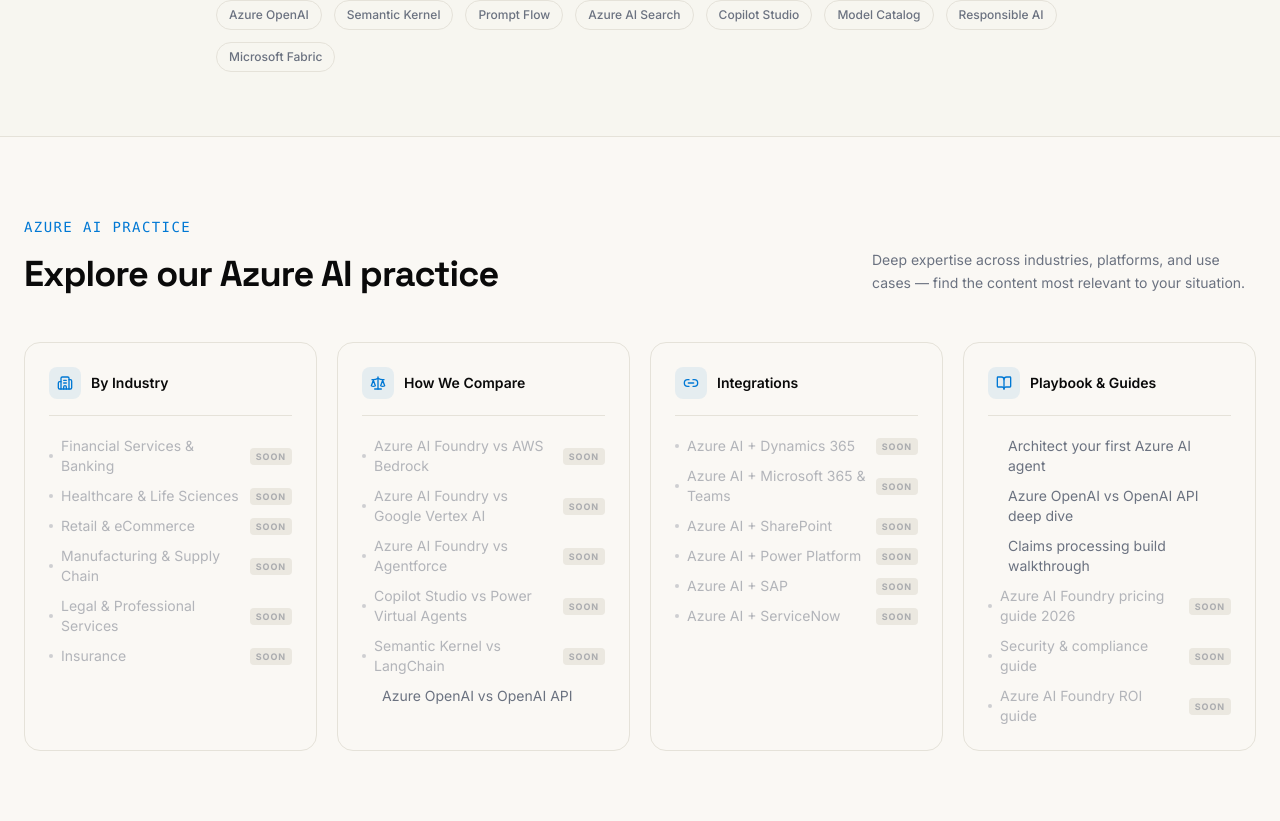
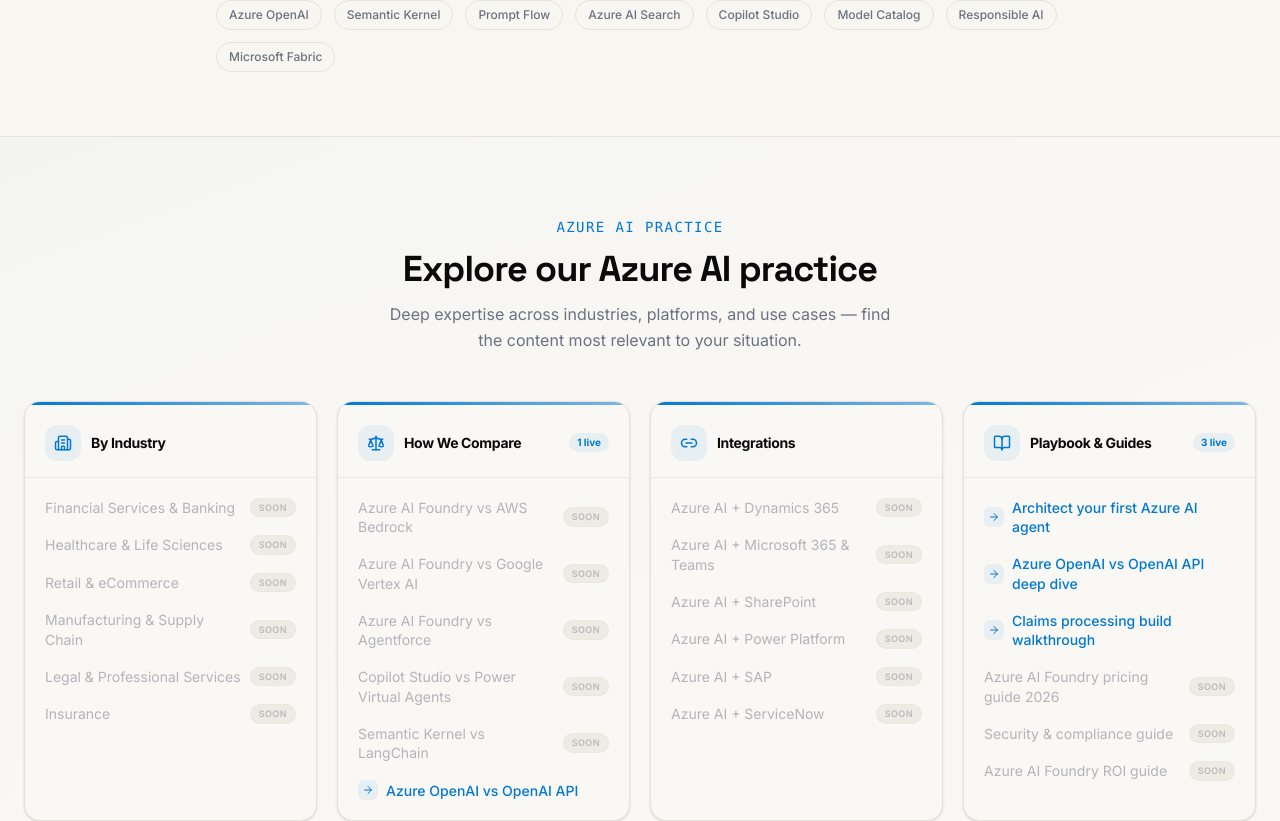
Before and after one commit to daviskovil/Kovil-AI-V2-Website, a Next.js app: page /azure-ai-foundry in a window 1280 px wide. Shown: the part 2857-3678 px from the top of the page. Built offline with nearby package versions, Linux system fonts and the light colour scheme.

Commit message:
feat(azure): redesign practice hub cards — accent bar, live badge, better link treatment

```diff
--- a/src/pages/AzureAIFoundryPage.tsx
+++ b/src/pages/AzureAIFoundryPage.tsx
@@ -758,70 +758,83 @@
       </section>
 
       {/* ── SECTION HUB — EXPLORE OUR AZURE AI PRACTICE ── */}
-      <section id="practice-hub" className="border-t border-border py-20">
+      <section id="practice-hub" className="border-t border-border py-20" style={{ background: `linear-gradient(160deg, ${AZURE}06 0%, transparent 60%)` }}>
         <div className="max-w-7xl mx-auto px-6">
           <motion.div
             initial={{ opacity: 0, y: 20 }}
             whileInView={{ opacity: 1, y: 0 }}
             viewport={{ once: true }}
             transition={{ duration: 0.5 }}
-            className="mb-12"
+            className="text-center mb-12"
           >
             <p className="text-sm font-mono tracking-widest uppercase mb-3" style={{ color: AZURE }}>Azure AI Practice</p>
-            <div className="flex flex-col sm:flex-row sm:items-end justify-between gap-4">
-              <h2 className="font-display text-3xl md:text-4xl font-bold tracking-tight">
+            <h2 className="font-display text-3xl md:text-4xl font-bold tracking-tight mb-3">
               Explore our Azure AI practice
             </h2>
-              <p className="text-muted-foreground text-sm max-w-sm leading-relaxed">
+            <p className="text-muted-foreground text-base max-w-lg mx-auto leading-relaxed">
               Deep expertise across industries, platforms, and use cases — find the content most relevant to your situation.
             </p>
-            </div>
           </motion.div>
 
           <div className="grid sm:grid-cols-2 lg:grid-cols-4 gap-5">
-            {practiceHub.map((cluster, ci) => (
+            {practiceHub.map((cluster, ci) => {
+              const liveCount = cluster.items.filter(i => i.href).length
+              return (
                 <motion.div
                   key={cluster.label}
                   initial={{ opacity: 0, y: 24 }}
                   whileInView={{ opacity: 1, y: 0 }}
                   viewport={{ once: true }}
                   transition={{ duration: 0.4, delay: ci * 0.08 }}
-                className="bg-card border border-border rounded-2xl p-6"
+                  className="bg-background border border-border rounded-2xl overflow-hidden shadow-sm hover:shadow-md hover:border-blue-200 transition-all duration-200"
                 >
+                  {/* Azure blue top accent bar */}
+                  <div className="h-[3px]" style={{ background: `linear-gradient(90deg, ${AZURE}, ${AZURE}80)` }} />
+
                   {/* Cluster header */}
-                <div className="flex items-center gap-2.5 mb-5 pb-4 border-b border-border">
-                  <div className="h-8 w-8 rounded-lg flex items-center justify-center shrink-0" style={{ background: `${AZURE}15` }}>
-                    <cluster.icon className="h-4 w-4" style={{ color: AZURE }} />
+                  <div className="px-5 pt-5 pb-4 border-b border-border/70">
+                    <div className="flex items-center justify-between">
+                      <div className="flex items-center gap-2.5">
+                        <div className="h-9 w-9 rounded-xl flex items-center justify-center shrink-0" style={{ background: `${AZURE}12` }}>
+                          <cluster.icon className="h-[18px] w-[18px]" style={{ color: AZURE }} />
                         </div>
-                  <span className="font-semibold text-foreground text-sm">{cluster.label}</span>
+                        <span className="font-bold text-foreground text-sm tracking-tight">{cluster.label}</span>
+                      </div>
+                      {liveCount > 0 && (
+                        <span className="text-[10px] font-bold px-2 py-0.5 rounded-full" style={{ background: `${AZURE}12`, color: AZURE }}>
+                          {liveCount} live
+                        </span>
+                      )}
+                    </div>
                   </div>
 
                   {/* Links */}
-                <ul className="space-y-2.5">
+                  <ul className="px-3 py-3 space-y-0.5">
                     {cluster.items.map((item) => (
                       <li key={item.label}>
                         {item.href ? (
                           <Link
                             href={item.href}
-                          className="flex items-center gap-2 text-sm text-muted-foreground hover:text-foreground transition-colors group"
+                            className="flex items-center gap-2 px-2 py-2 rounded-lg text-sm font-medium transition-all group"
+                            style={{ color: AZURE }}
                           >
-                          <ArrowRight className="h-3 w-3 shrink-0 text-accent opacity-0 group-hover:opacity-100 transition-opacity" />
-                          <span>{item.label}</span>
+                            <div className="h-5 w-5 rounded-md flex items-center justify-center shrink-0 transition-colors" style={{ background: `${AZURE}12` }}>
+                              <ArrowRight className="h-3 w-3 group-hover:translate-x-0.5 transition-transform" style={{ color: AZURE }} />
+                            </div>
+                            <span className="leading-snug group-hover:underline underline-offset-2">{item.label}</span>
                           </Link>
                         ) : (
-                        <div className="flex items-center justify-between gap-2">
-                          <span className="flex items-center gap-2 text-sm text-muted-foreground/50">
-                            <span className="h-1 w-1 rounded-full bg-muted-foreground/30 shrink-0" />
-                            {item.label}
-                          </span>
-                          <span className="text-[9px] font-bold tracking-widest uppercase px-1.5 py-0.5 rounded bg-muted text-muted-foreground/50 shrink-0">Soon</span>
+                          <div className="flex items-center justify-between gap-2 px-2 py-2">
+                            <span className="text-sm text-muted-foreground/50 leading-snug">{item.label}</span>
+                            <span className="text-[9px] font-semibold tracking-wider uppercase px-2 py-0.5 rounded-full bg-muted/80 text-muted-foreground/40 shrink-0 border border-border/50">Soon</span>
                           </div>
                         )}
                       </li>
                     ))}
                   </ul>
                 </motion.div>
-            ))}
+              )
+            })}
           </div>
         </div>
       </section>
```
Lines whose indentation alone changed are shown as unchanged.
